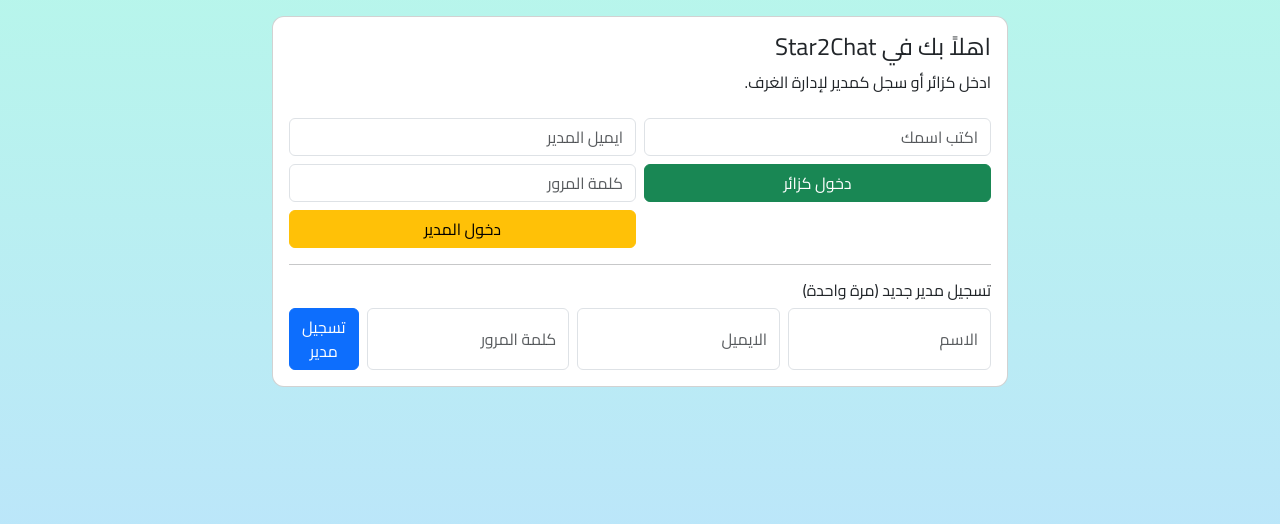
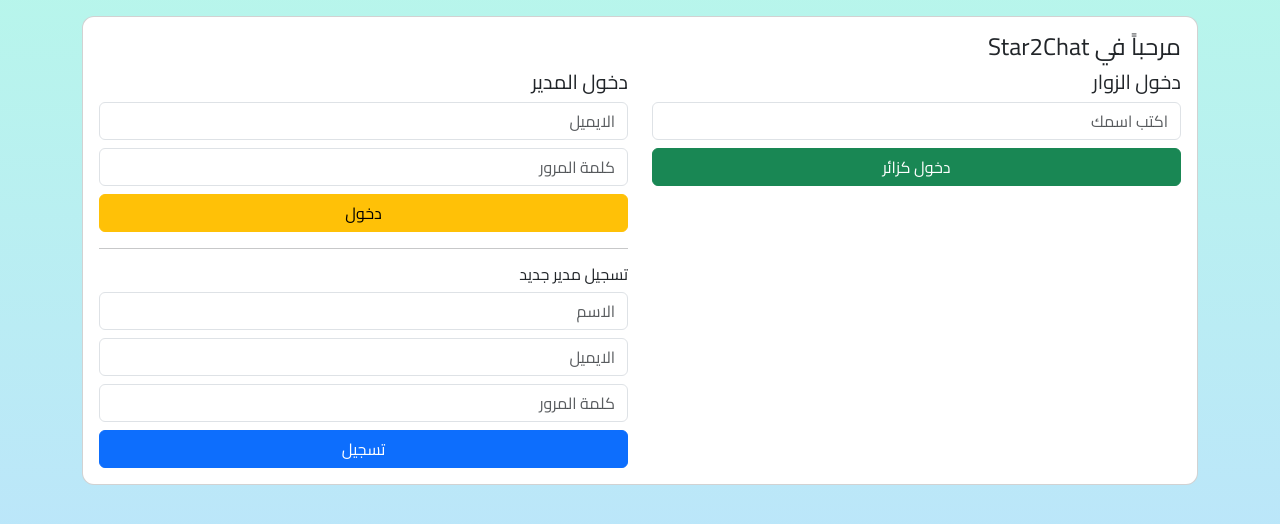
Before and after one commit to Mohammedkaadi/chat_app, a Flask app: page / in a window 1280 px wide. Shown: the part 56-580 px from the top of the page. Run offline with Flask 3, Linux system fonts and the light colour scheme.

Commit message:
Update index.html

```diff
--- a/templates/index.html
+++ b/templates/index.html
@@ -1,30 +1,29 @@
 {% extends 'base.html' %}
 {% block content %}
-<div class="row justify-content-center">
-  <div class="col-md-8">
-    <div class="card p-3 mb-3">
-      <h4>اهلاً بك في Star2Chat</h4>
-      {% if error %}<div class="alert alert-danger">{{ error }}</div>{% endif %}
-      {% if message %}<div class="alert alert-success">{{ message }}</div>{% endif %}
-      <p>ادخل كزائر أو سجل كمدير لإدارة الغرف.</p>
-      <div class="d-flex gap-2">
-        <form method="post" class="w-50">
-          <input name="name" class="form-control my-2" placeholder="اكتب اسمك">
-          <button name="login_user" class="btn btn-success w-100">دخول كزائر</button>
-        </form>
-        <form method="post" class="w-50">
-          <input name="email" class="form-control my-2" placeholder="ايميل المدير">
-          <input name="password" type="password" class="form-control my-2" placeholder="كلمة المرور">
-          <button name="login_admin" class="btn btn-warning w-100">دخول المدير</button>
-        </form>
-      </div>
+<div class="card p-3">
+  <h4>مرحباً في Star2Chat</h4>
+  <div class="row">
+    <div class="col-md-6">
+      <h5>دخول الزوار</h5>
+      <form method="post">
+        <input name="name" class="form-control my-2" placeholder="اكتب اسمك">
+        <button name="login_user" class="btn btn-success w-100">دخول كزائر</button>
+      </form>
+    </div>
+    <div class="col-md-6">
+      <h5>دخول المدير</h5>
+      <form method="post">
+        <input name="email" class="form-control my-2" placeholder="الايميل">
+        <input name="password" type="password" class="form-control my-2" placeholder="كلمة المرور">
+        <button name="login_admin" class="btn btn-warning w-100">دخول</button>
+      </form>
       <hr>
-      <h6>تسجيل مدير جديد (مرة واحدة)</h6>
-      <form method="post" class="d-flex gap-2">
-        <input name="name" class="form-control" placeholder="الاسم">
-        <input name="email" class="form-control" placeholder="الايميل">
-        <input name="password" class="form-control" placeholder="كلمة المرور">
-        <button name="register_admin" class="btn btn-primary">تسجيل مدير</button>
+      <h6>تسجيل مدير جديد</h6>
+      <form method="post">
+        <input name="name" class="form-control my-2" placeholder="الاسم">
+        <input name="email" class="form-control my-2" placeholder="الايميل">
+        <input name="password" type="password" class="form-control my-2" placeholder="كلمة المرور">
+        <button name="register_admin" class="btn btn-primary w-100">تسجيل</button>
       </form>
     </div>
   </div>
```
